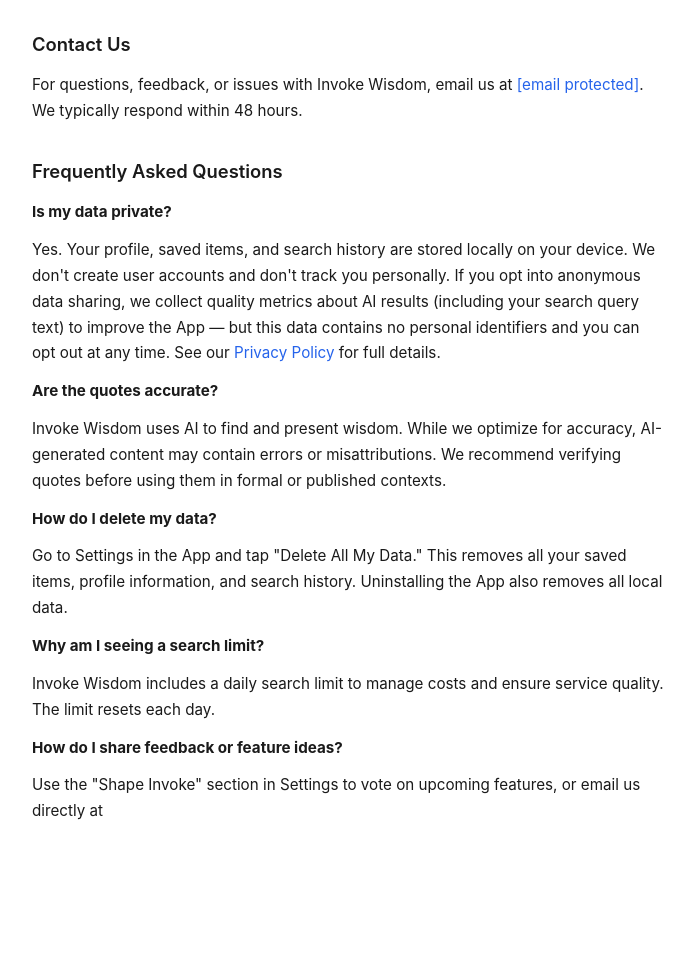
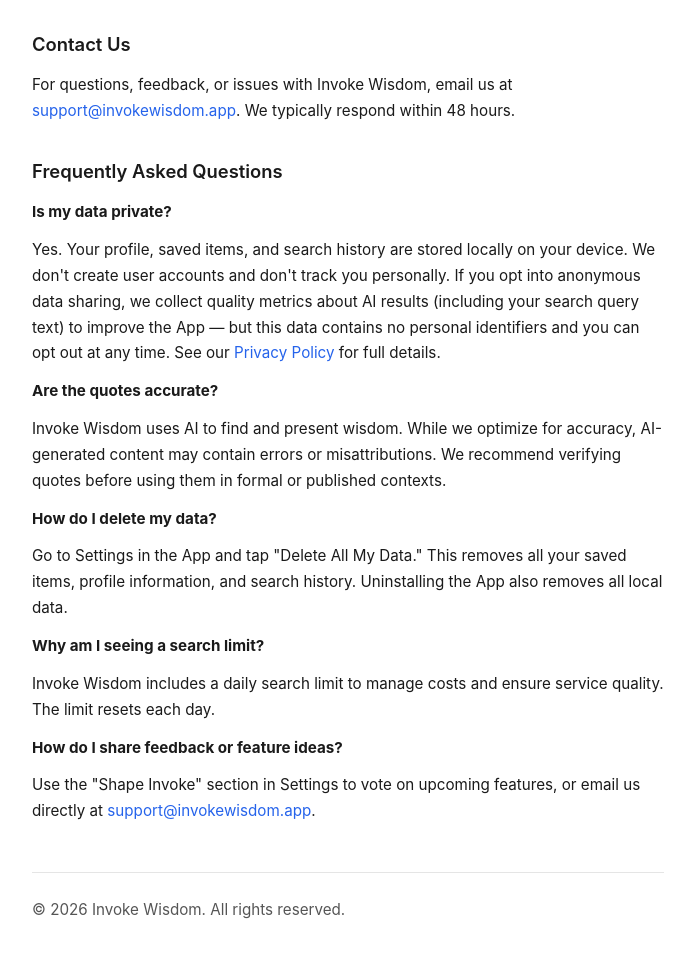
Before and after one commit to christianwieland1-ux/invoke-wisdom-site, a plain HTML site: page support.html in a window 1280 px wide. Shown: the part 169-1126 px from the top of the page, without its empty margins (292-987 px from the left). Before the commit the page ends 1037 px from the top, so only its background shows below. Drawn offline with Linux system fonts and the light colour scheme.

Commit message:
Fix mangled email links on all pages

```diff
--- a/support.html
+++ b/support.html
@@ -83,7 +83,7 @@
     <p class="subtitle">We're here to help.</p>
 
     <h2>Contact Us</h2>
-    <p>For questions, feedback, or issues with Invoke Wisdom, email us at <a href="/cdn-cgi/l/email-protection#94e7e1e4e4fbe6e0d4fdfae2fbfff1e3fde7f0fbf9baf5e4e4"><span class="__cf_email__" data-cfemail="295a5c5959465b5d6940475f46424c5e405a4d464407485959">[email&#160;protected]</span></a>. We typically respond within 48 hours.</p>
+    <p>For questions, feedback, or issues with Invoke Wisdom, email us at <a href="mailto:support@invokewisdom.app">support@invokewisdom.app</a>. We typically respond within 48 hours.</p>
 
     <h2>Frequently Asked Questions</h2>
 
@@ -100,4 +100,10 @@
     <p>Invoke Wisdom includes a daily search limit to manage costs and ensure service quality. The limit resets each day.</p>
 
     <p><strong>How do I share feedback or feature ideas?</strong></p>
-    <p>Use the "Shape Invoke" section in Settings to vote on upcoming features, or email us directly at <a href="/cdn-cgi/l/email-protection#9be8eeebeb
+    <p>Use the "Shape Invoke" section in Settings to vote on upcoming features, or email us directly at <a href="mailto:support@invokewisdom.app">support@invokewisdom.app</a>.</p>
+
+    <div class="footer">
+        <p>&copy; 2026 Invoke Wisdom. All rights reserved.</p>
+    </div>
+</body>
+</html>
```
Also changed, not shown: privacy.html (+7 -1 lines), terms.html (+7 -1 lines).
